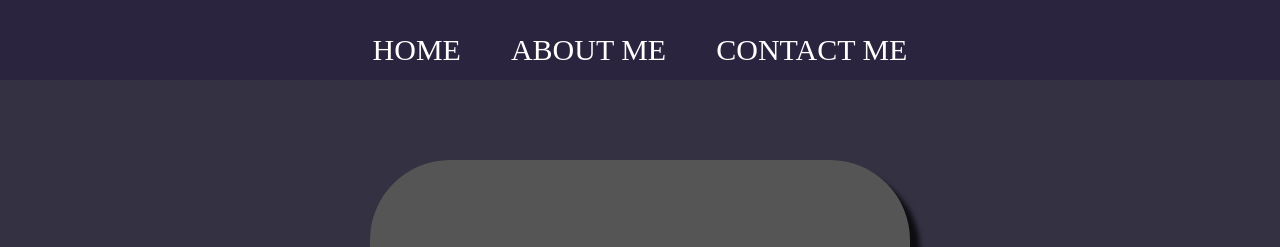
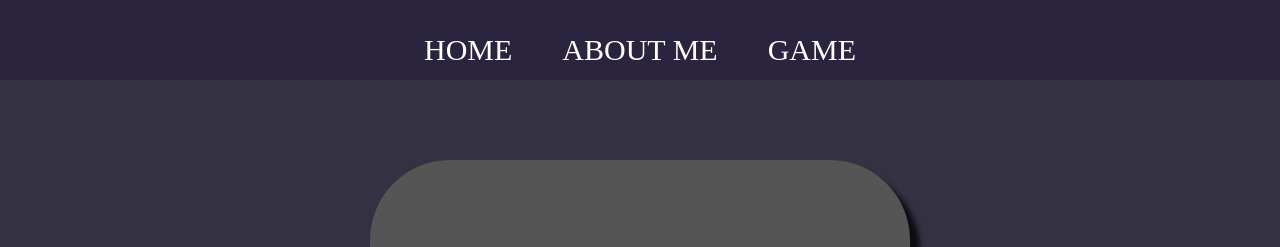
Before and after one commit to fawazaditia/website-personal, a plain HTML site: page contact.html in a window 1280 px wide. Shown: the top 247 px of the page. Drawn offline with Linux system fonts and the light colour scheme.

Commit message:
Update contact.html

```diff
--- a/contact.html
+++ b/contact.html
@@ -1,6 +1,6 @@
 <html>
     <head>
-        <title>CONTACT ME</title>
+        <title>GAME</title>
         <link rel="stylesheet" href="style.css" />
     </head>
     <body>
@@ -15,7 +15,7 @@
             <a href="about.html" class="a-navbar">ABOUT ME</a>
            </li>
            <li class="li-navbar">
-            <a href="contact.html" class="a-navbar">CONTACT ME</a>
+            <a href="contact.html" class="a-navbar">GAME</a>
            </li>
         </ul>
        </div>
```
